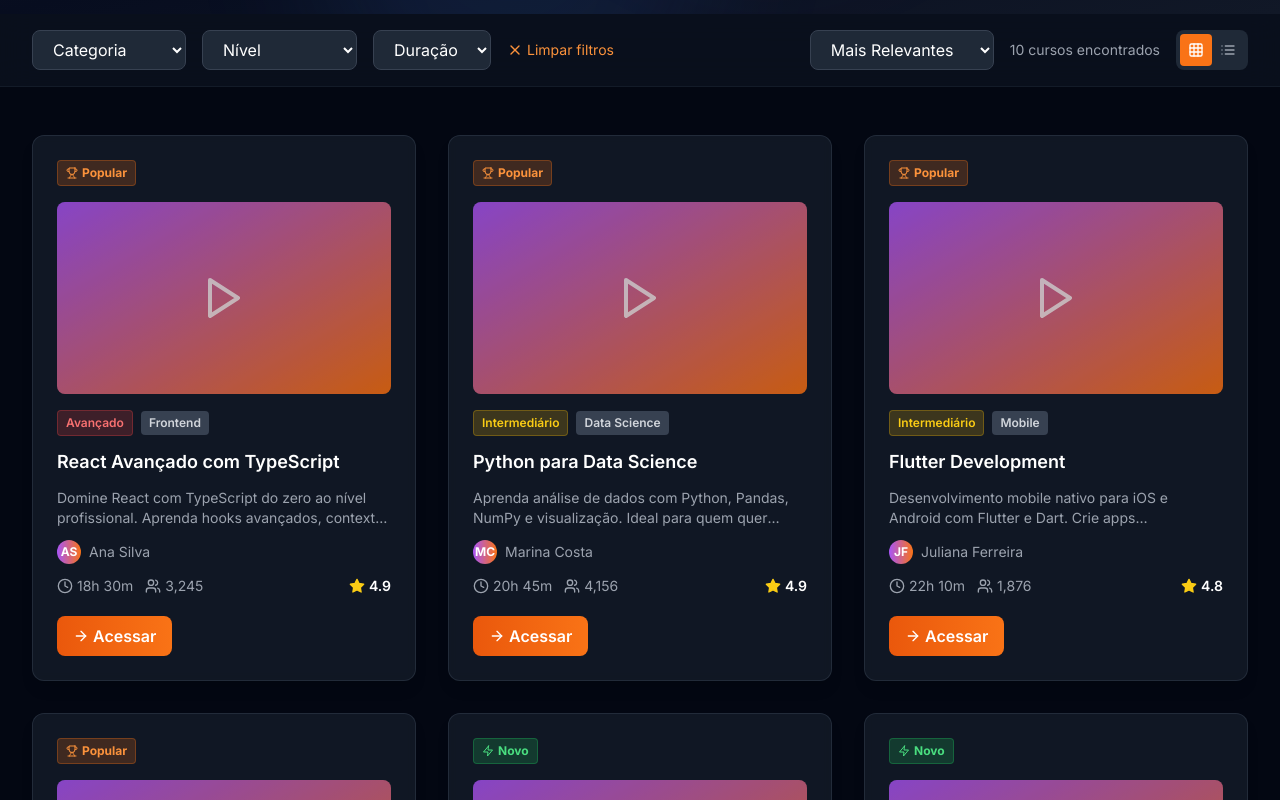
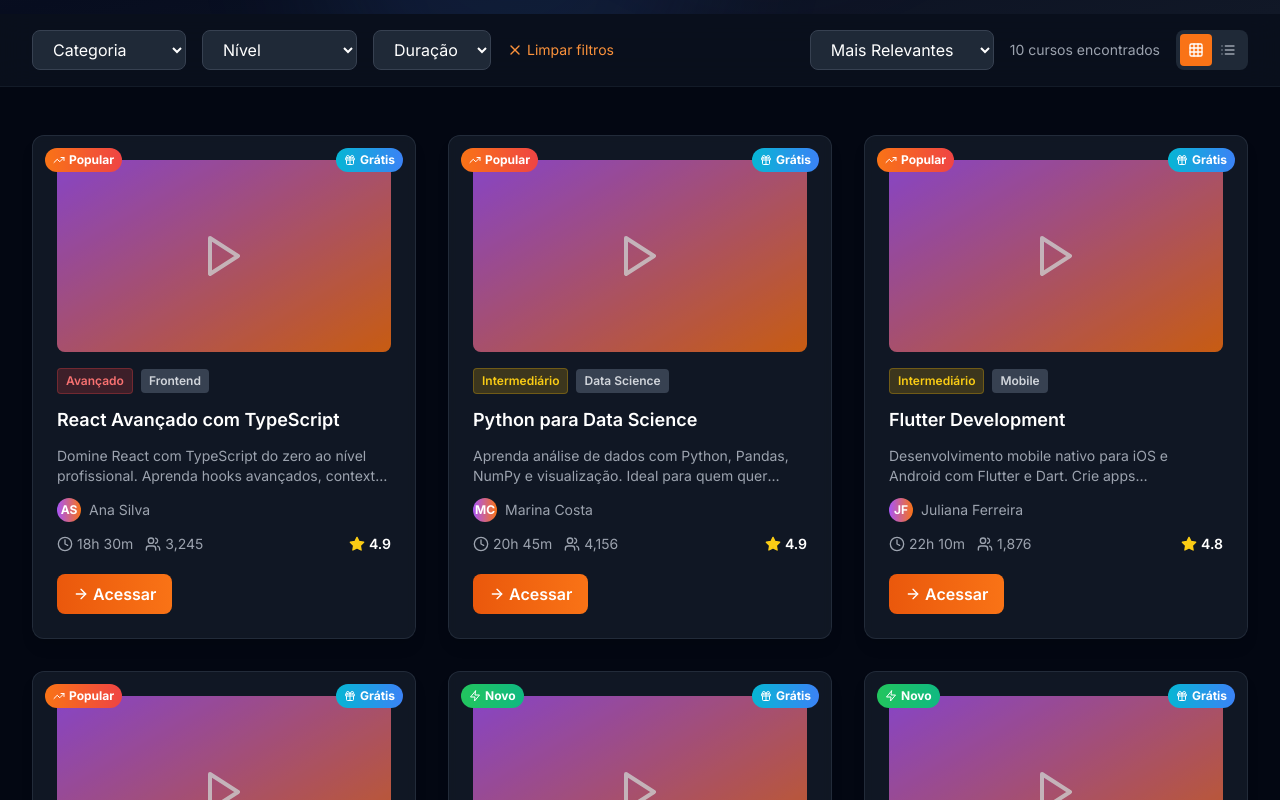
Before and after one commit to kenjiThiago/ProjetoBD2, a Next.js app in the folder frontend/: page /cursos in a window 1280 px wide. Shown: the part 400-1200 px from the top of the page. Built offline with nearby package versions, Linux system fonts and the light colour scheme.

Commit message:
[frontend] Mudado a aparência dos badges nos cursos e dashboard.

```diff
--- a/frontend/src/components/cards/CourseCard.tsx
+++ b/frontend/src/components/cards/CourseCard.tsx
@@ -5,11 +5,10 @@ import {
   Star,
   Users,
   Clock,
-  Trophy,
   Zap,
-  Award,
   ArrowRight,
-  Heart,
+  Gift,
+  TrendingUp,
 } from 'lucide-react'
 import type { Course } from '@/data/mockData'
 
@@ -23,7 +22,6 @@ interface CourseCardProps {
 
 export default function CourseCard({
   course,
-  size = 'medium',
   showActions = true,
   layout = 'grid'
 }: CourseCardProps) {
@@ -35,29 +33,6 @@ export default function CourseCard({
       default: return 'bg-gray-500/20 text-gray-400 border-gray-500/30'
     }
   }
-
-  const sizeClasses = {
-    small: {
-      container: 'p-4',
-      thumbnail: 'h-32',
-      title: 'text-md',
-      icon: 'w-8 h-8',
-    },
-    medium: {
-      container: 'p-6',
-      thumbnail: 'h-48',
-      title: 'text-lg',
-      icon: 'w-12 h-12',
-    },
-    large: {
-      container: 'p-8',
-      thumbnail: 'h-56',
-      title: 'text-xl',
-      icon: 'w-16 h-16',
-    }
-  }
-
-  const classes = sizeClasses[size]
 
   if (layout === 'list') {
     return (
@@ -90,9 +65,6 @@ export default function CourseCard({
           {showActions && (
             <div className="pt-2">
               <div className="flex gap-2 justify-between flex-1">
-                <button className="btn-secondary p-2">
-                  <Heart className="w-4 h-4" />
-                </button>
                 <button className="btn-primary px-4 py-2 flex items-center space-x-1">
                   <ArrowRight className="w-4 h-4" />
                   <span>Acessar</span>
@@ -106,26 +78,32 @@ export default function CourseCard({
   }
 
   return (
-    <div className={`card-glow card ${classes.container} group cursor-pointer relative overflow-hidden hover:-translate-y-2 transition-transform duration-300`}>
-      {/* Badges */}
-      <div className="flex items-center gap-2 mb-4">
+    <div className={`card-glow card group p-6 cursor-pointer relative overflow-hidden hover:-translate-y-2 transition-transform duration-300`}>
+      <div className="absolute top-3 left-3 right-3 z-10 flex justify-between gap-2">
+        <div className="flex items-center gap-1.5">
           {course.isPopular && (
-          <span className="bg-orange-500/20 text-orange-400 text-xs font-bold px-2 py-1 rounded flex items-center space-x-1 border border-orange-500/30">
-            <Trophy className="w-3 h-3" />
+            <span className="bg-gradient-to-r from-orange-500 to-red-500 text-white text-xs font-bold px-2 py-1 rounded-full flex items-center space-x-1">
+              <TrendingUp className="w-3 h-3" />
               <span>Popular</span>
             </span>
           )}
           {course.isNew && (
-          <span className="bg-green-500/20 text-green-400 text-xs font-bold px-2 py-1 rounded flex items-center space-x-1 border border-green-500/30">
+            <span className="bg-gradient-to-r from-green-500 to-emerald-500 text-white text-xs font-bold px-2 py-1 rounded-full flex items-center space-x-1">
               <Zap className="w-3 h-3" />
               <span>Novo</span>
             </span>
           )}
         </div>
 
-      {/* Thumbnail - Simplificado */}
-      <div className={`${classes.thumbnail} bg-gradient-to-br from-purple-500 to-orange-500 rounded-lg mb-4 relative overflow-hidden flex items-center justify-center`}>
-        <Play className={`${classes.icon} text-white opacity-80 group-hover:opacity-100 transition-opacity`} />
+        <span className="bg-gradient-to-r from-cyan-500 to-blue-500 text-white text-xs font-bold px-2 py-1 rounded-full flex items-center space-x-1">
+          <Gift className="w-3 h-3" />
+          <span>Grátis</span>
+        </span>
+      </div>
+
+      {/* Thumbnail */}
+      <div className={`h-48 bg-gradient-to-br from-purple-500 to-orange-500 rounded-lg mb-4 relative overflow-hidden flex items-center justify-center`}>
+        <Play className={`w-12 h-12 text-white opacity-80 group-hover:opacity-100 transition-opacity`} />
         <div className="absolute inset-0 bg-black/20 group-hover:bg-black/10 transition-colors" />
       </div>
 
@@ -140,7 +118,7 @@ export default function CourseCard({
           </span>
         </div>
 
-        <h3 className={`${classes.title} font-semibold text-white group-hover:text-purple-300 transition-colors line-clamp-2`}>
+        <h3 className={`text-lg font-semibold text-white group-hover:text-purple-300 transition-colors line-clamp-2`}>
           {course.title}
         </h3>
 
--- a/frontend/src/components/cards/DashboardCourseCard.tsx
+++ b/frontend/src/components/cards/DashboardCourseCard.tsx
@@ -1,6 +1,5 @@
 'use client'
 
-import { motion } from 'framer-motion'
 import {
   Play,
   Clock,
@@ -8,6 +7,7 @@ import {
   CheckCircle,
   Eye,
   Download,
+  Gift,
 } from 'lucide-react'
 import { Course } from '@/data/mockData'
 
@@ -26,26 +26,17 @@ export default function CourseCard({ course }: CourseCardProps) {
   }
 
   return (
-    <motion.div
-      className="card-glow card p-6 group cursor-pointer hover:-translate-y-2 transition-transform duration-300"
-      whileHover={{ y: -8 }}
-      transition={{ duration: 0.2 }}
-    >
+    <div className="card-glow card p-6 group cursor-pointer hover:-translate-y-2 transition-transform duration-300">
+      <span className="bg-gradient-to-r from-cyan-500 to-blue-500 absolute top-3 left-3 z-10 text-white text-xs font-bold px-2 py-1 rounded-full flex items-center space-x-1">
+        <Gift className="w-3 h-3" />
+        <span>Grátis</span>
+      </span>
+
       <div className="h-40 bg-gradient-to-br from-purple-500 to-orange-500 rounded-lg mb-4 relative overflow-hidden flex items-center justify-center">
         <Play className="w-12 h-12 text-white opacity-80 group-hover:opacity-100 transition-opacity" />
         {course.progress === 100 && (
           <div className="absolute top-2 right-2 bg-green-500 rounded-full p-1">
             <CheckCircle className="w-4 h-4 text-white" />
-          </div>
-        )}
-        {course.isPopular && (
-          <div className="absolute top-2 left-2 bg-orange-500/90 text-white text-xs font-bold px-2 py-1 rounded">
-            Popular
-          </div>
-        )}
-        {course.isNew && (
-          <div className="absolute top-2 left-2 bg-green-500/90 text-white text-xs font-bold px-2 py-1 rounded">
-            Novo
           </div>
         )}
       </div>
@@ -120,6 +111,6 @@ export default function CourseCard({ course }: CourseCardProps) {
           )}
         </div>
       </div>
-    </motion.div>
+    </div>
   )
 }
```
Lines whose indentation alone changed are shown as unchanged.
